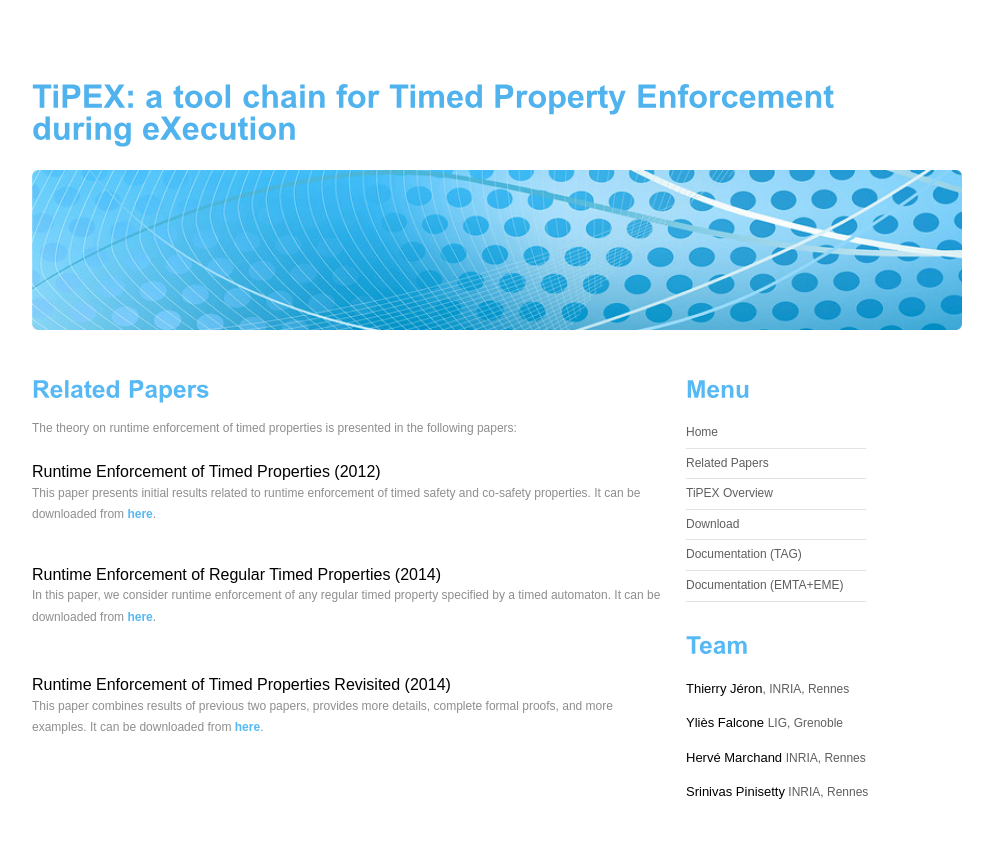
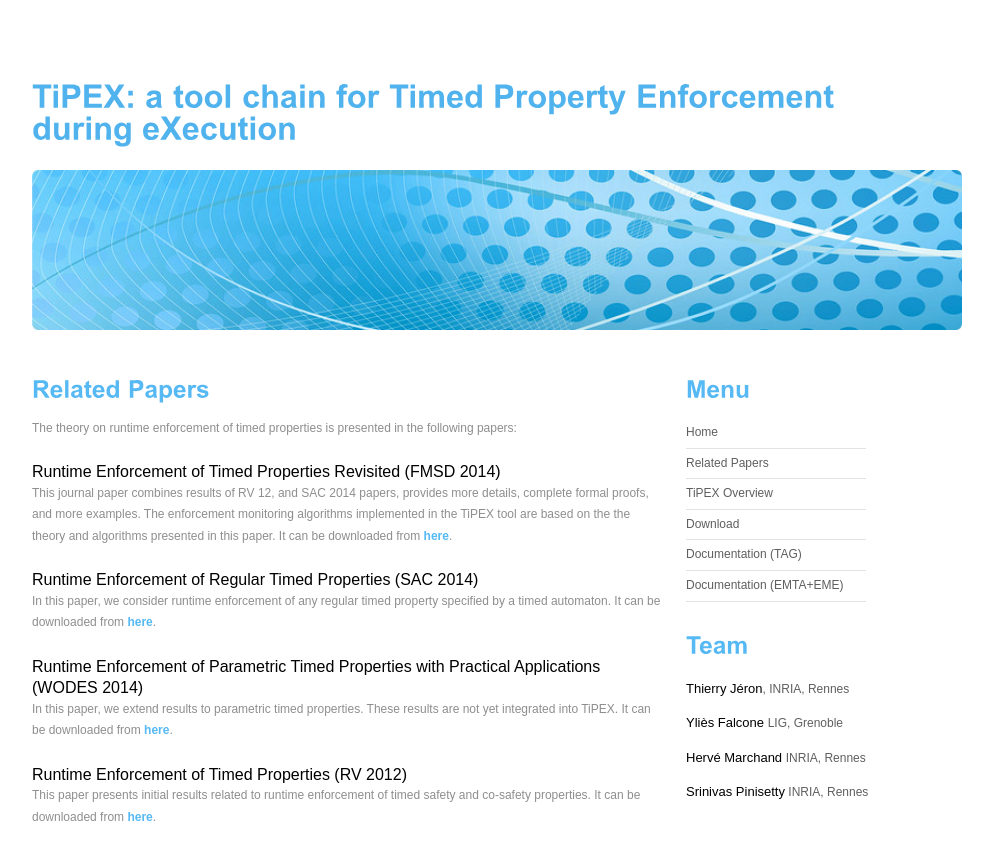
Before and after one commit to SrinivasPinisetty/Timed-Enforcement-Tools, a plain HTML site: page papers.html in a window 1280 px wide. Shown: the whole page, without its empty margins (163-1156 px from the left). Before the commit the page ends 828 px from the top, so only its background shows below. Drawn offline with Linux system fonts and the light colour scheme.

Commit message:
comments from Ylies.

```diff
--- a/papers.html
+++ b/papers.html
@@ -44,37 +44,48 @@ during eXecution<br /><small></small></a></h1></div>
       <div class="mainbar">
         <div class="article">
           <h2><span>Related Papers</span> </h2>
-          <p>
+
+
+		  <p>
 		     The theory on runtime enforcement of timed properties is presented in the following papers:
 			 <br>
 			 <br>
-			 <font size="3" color="black">Runtime Enforcement of Timed Properties (2012)</font>
+
+			 <font size="3" color="black">Runtime Enforcement of Timed Properties Revisited (FMSD 2014)</font>
+		     <br>
+			  This journal paper combines results of RV 12, and SAC 2014 papers, provides more details, complete formal proofs, and more examples.
+			  The enforcement monitoring algorithms implemented in the TiPEX tool are based on the the theory and algorithms presented in this paper.
+			  It can be downloaded from
+			  <a href="https://hal.inria.fr/hal-01088136/document" target="_blank">here</a>.
+  		  	 <br>
+			 <br>
+			 <font size="3" color="black">Runtime Enforcement of Regular Timed Properties (SAC 2014)</font>
+		     <br>
+			  In this paper, we consider runtime enforcement of any regular timed property specified by a timed automaton.
+			  It can be downloaded from
+			  <a href="https://hal.inria.fr/hal-00907571/document" target="_blank">here</a>.
+			 <br>
+			 <br>
+			 <font size="3" color="black">Runtime Enforcement of Parametric Timed Properties with Practical Applications (WODES 2014)</font>
+		     <br>
+			 In this paper, we extend results to parametric timed properties.
+			 These results are not yet integrated into TiPEX.
+			 It can be downloaded from
+			  <a href="https://hal.inria.fr/hal-00974548/document" target="_blank">here</a>.
+			 <br>
+			 <br>
+			 <font size="3" color="black">Runtime Enforcement of Timed Properties (RV 2012)</font>
 		     <br>
 			  This paper presents initial results related to runtime enforcement
 			  of timed safety and co-safety properties.
 			  It can be downloaded from
 			  <a href="https://hal.archives-ouvertes.fr/file/index/docid/743270/filename/RV2012.pdf" target="_blank">here</a>.
 		  </p>
-         <!-- <img src="images/img1.jpg" width="287" height="97" alt="image" /> -->
 
 
-			 <br>
-			 <font size="3" color="black">Runtime Enforcement of Regular Timed Properties (2014)</font>
-		     <br>
-			  In this paper, we consider runtime enforcement of any regular timed property specified by a timed automaton.
-			  It can be downloaded from
-			  <a href="https://hal.inria.fr/hal-00907571/document" target="_blank">here</a>.
 		  </p>
 
 
-			 <br>
-			 <font size="3" color="black">Runtime Enforcement of Timed Properties Revisited (2014)</font>
-		     <br>
-			  This paper combines results of previous two papers, provides more details, complete formal proofs, and more examples.
-
-			  It can be downloaded from
-			  <a href="https://hal.inria.fr/hal-01088136/document" target="_blank">here</a>.
-		  </p>
 
 		</div>
 
```
Also changed, not shown: download.html (+1 -1 lines), howto.html (+4 -2 lines), index.html (+2 -2 lines).
